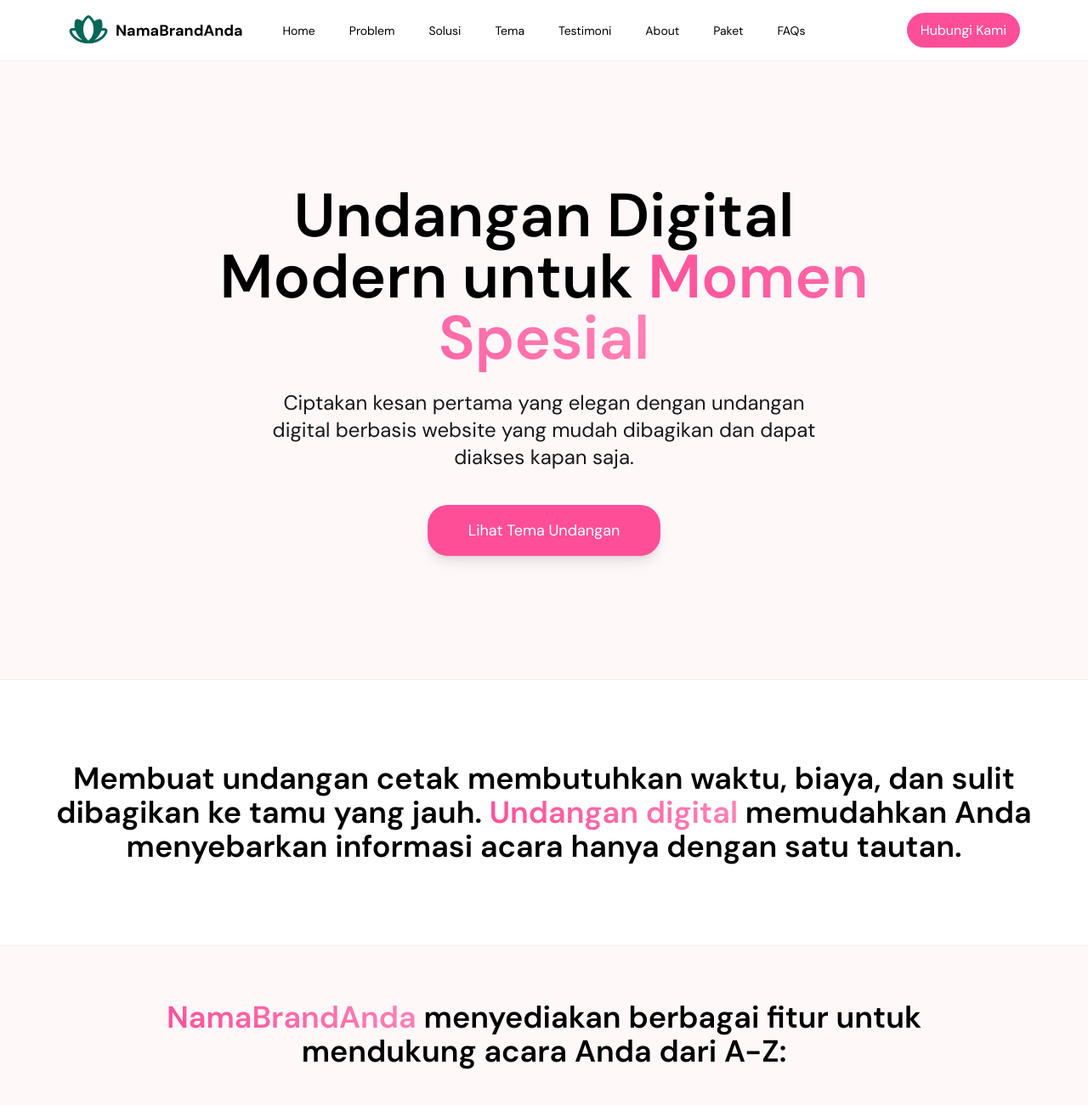
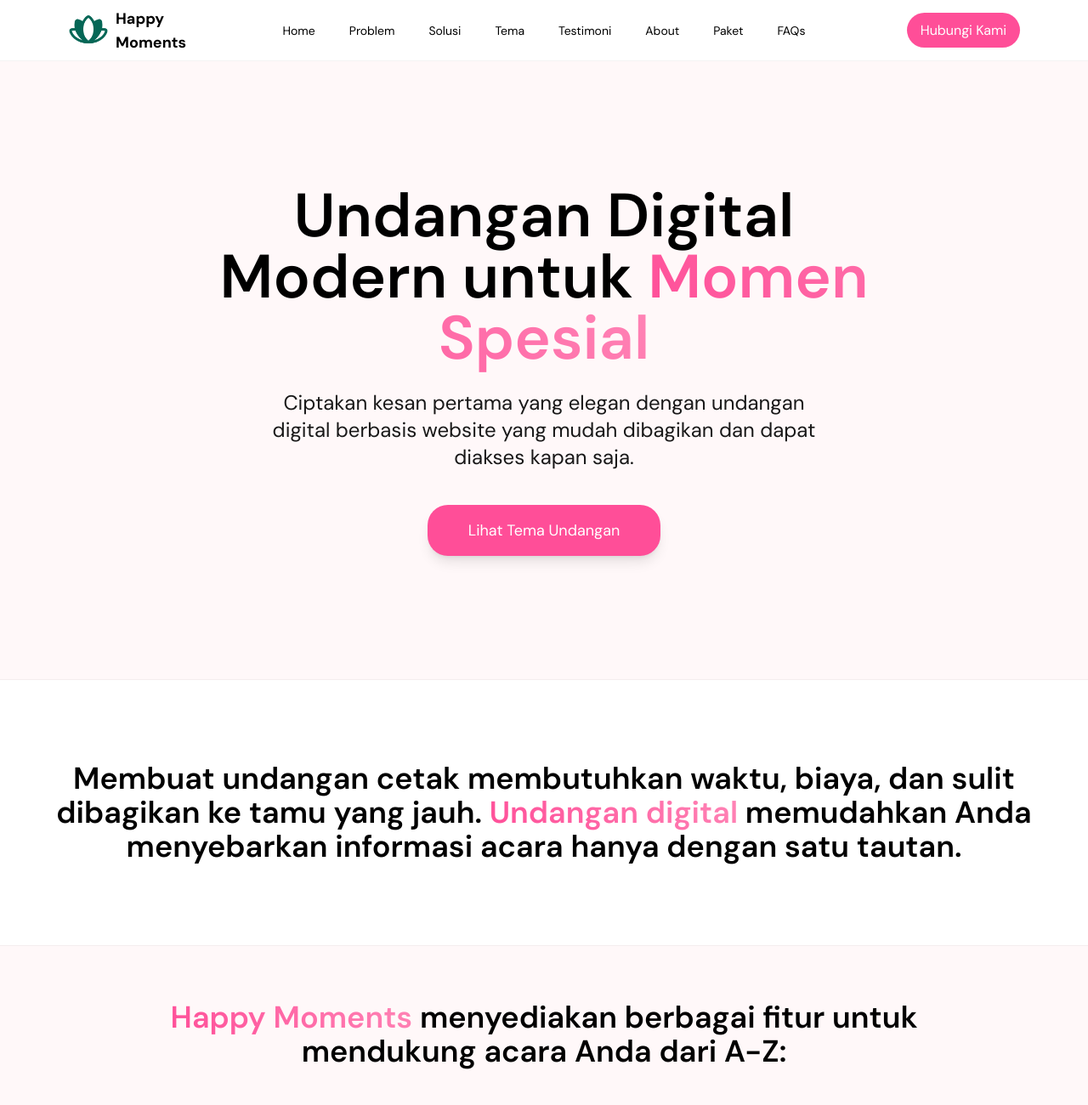
Before and after one commit to nikahyukkofficial/happymoments, a plain HTML site: page index.html in a window 1280 px wide. Shown: the top 1300 px of the page at 85% size. Drawn offline with nearby package versions, Linux system fonts and the light colour scheme; no server answers; a web font is replaced by a local one.

Commit message:
index.html

```diff
--- a/index.html
+++ b/index.html
@@ -4,14 +4,14 @@
     <meta charset="UTF-8" />
     <meta name="viewport" content="width=device-width, initial-scale=1.0" />
     <script src="https://cdn.jsdelivr.net/npm/@tailwindcss/browser@4"></script>
-    <title>NamaBrandAnda - Undangan Website Murah</title>
+    <title>Happy Moments - Undangan Digital Surabaya</title>
     <meta
       name="description"
       content="Buat undangan online digital website cukup pilih tema, edit detail acara, upload foto, semua bisa selesai dalam hitungan menit."
     />
     <meta
       property="og:title"
-      content="NamaBrandAnda - Undangan Website Murah"
+      content="Happy Moments - Undangan Digital Surabaya"
     />
     <meta
       property="og:description"
@@ -19,9 +19,9 @@
     />
     <meta
       property="og:image"
-      content="https://alamatwebvercel.app/assets/thumbnail.jpg"
+      content="https://nikahyukk.com/assets/thumbnail.jpg"
     />
-    <meta property="og:url" content="https://alamatwebvercel.app" />
+    <meta property="og:url" content="https://nikahyukk.com" />
 
     <meta property="og:type" content="website" />
     <link rel="icon" href="favicon.ico" type="image/x-icon" />
@@ -39,7 +39,7 @@
         >
           <div class="w-50 flex items-center gap-2">
             <img src="/assets/logo.png" alt="Logo" height="48" width="48" />
-            <span class="text-lg font-bold">NamaBrandAnda</span>
+            <span class="text-lg font-bold">Happy Moments</span>
           </div>
           <ul class="hidden lg:flex items-center justify-center grow gap-2">
             <li>
@@ -181,7 +181,7 @@
     >
       <div class="max-w-7xl mx-auto px-6">
         <h2 class="text-4xl font-bold text-center mb-16 max-w-4xl mx-auto">
-          <span class="text-gradient">NamaBrandAnda</span> menyediakan
+          <span class="text-gradient">Happy Moments</span> menyediakan
           berbagai fitur untuk mendukung acara Anda dari A-Z:
         </h2>
 
@@ -494,7 +494,7 @@
     <section id="tentang" class="py-16 md:py-24">
       <div class="max-w-7xl mx-auto px-6">
         <h2 class="text-4xl font-bold text-center">
-          <span class="text-gradient">NamaBrandAnda</span> adalah platform
+          <span class="text-gradient">Happy Moments</span> adalah platform
           pembuat undangan digital profesional yang berfokus pada kemudahan,
           keindahan, dan pengalaman pengguna. Kami percaya
           <span class="text-gradient">setiap momen berharga</span> layak
@@ -695,14 +695,14 @@
 
     <!-- Footer -->
     <footer class="py-8 text-center text-zinc-500">
-      <p>&copy; NamaBrandAnda - Satu Momen Undangan Website</p>
+      <p>&copy; Happy Moments - Satu Momen Undangan Website</p>
       <p class="text-xs mt-2">
         Jl. Sultan Adam, Komp. Mahligai No. 27 RT 009 RW 001 Kota Banjarmasin
       </p>
     </footer>
 
     <script>
-      const baseUrl = "https://webinvit.id";
+      const baseUrl = "https://nikahyukk.com";
       const phoneNumber = "62812xxxxxxxx";
 
       const categoryUrl = baseUrl + "/seller/api/v1/categories";
```
